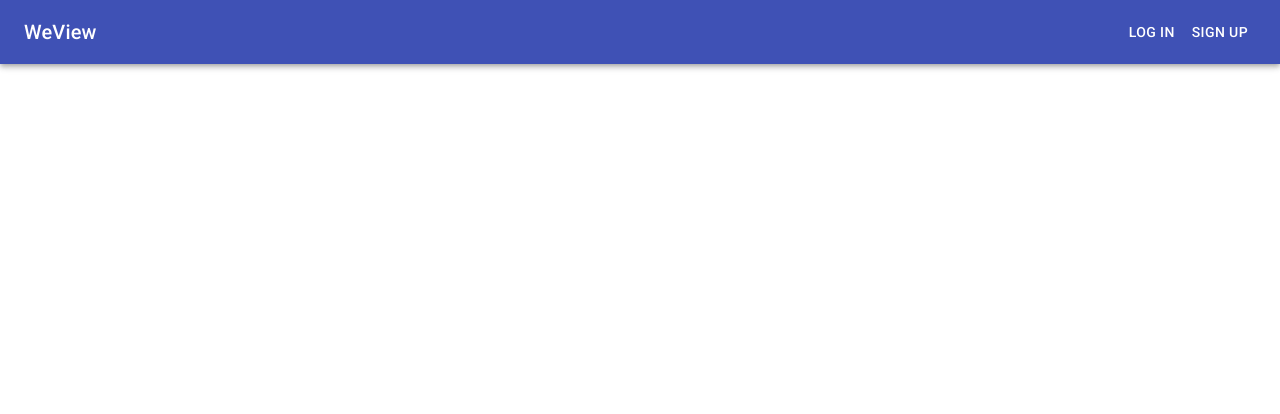
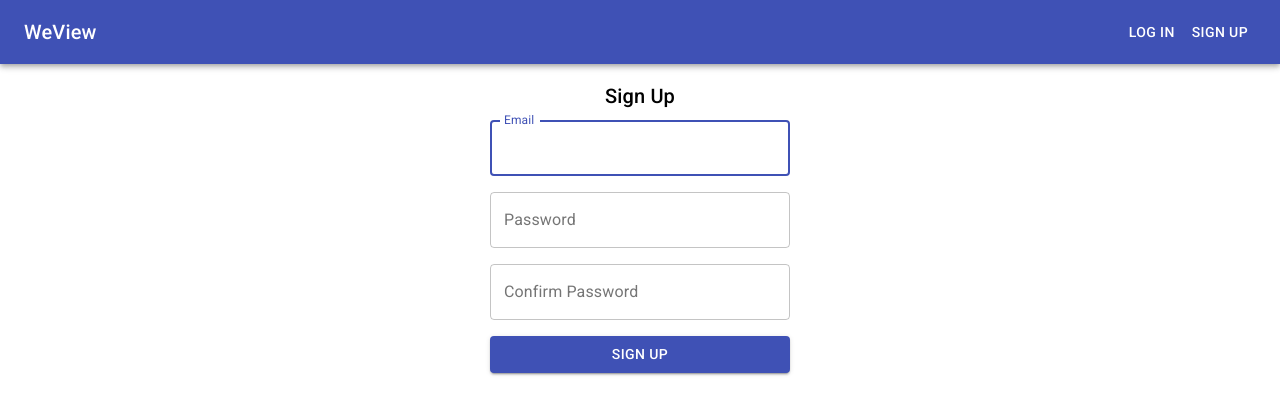
Before and after one commit to lrnxie/weview, a React (Create React App) app: page /signup in a window 1280 px wide. Shown: the top 414 px of the page. Built offline with nearby package versions, Linux system fonts and the light colour scheme.

Commit message:
Create log in and sign up forms and routes

```diff
--- a/src/App.js
+++ b/src/App.js
@@ -5,6 +5,8 @@ import Navbar from "./components/layout/Navbar";
 import Home from "./components/layout/Home";
 import Results from "./components/search/Results";
 import Details from "./components/details/Details";
+import LogIn from "./components/auth/LogIn";
+import SignUp from "./components/auth/SignUp";
 
 function App() {
   return (
@@ -14,6 +16,8 @@ function App() {
         <Route exact path="/" component={Home} />
         <Route exact path="/search/:query" component={Results} />
         <Route exact path="/:type/:id" component={Details} />
+        <Route exact path="/login" component={LogIn} />
+        <Route exact path="/signup" component={SignUp} />
       </Switch>
     </BrowserRouter>
   );
--- /dev/null
+++ b/src/components/auth/LogIn.js
@@ -0,0 +1,71 @@
+import React, { useState } from "react";
+
+import { makeStyles } from "@material-ui/core/styles";
+import Typography from "@material-ui/core/Typography";
+import TextField from "@material-ui/core/TextField";
+import Button from "@material-ui/core/Button";
+
+const useStyles = makeStyles((theme) => ({
+  root: {
+    display: "flex",
+    alignItems: "center",
+    flexDirection: "column",
+    margin: theme.spacing(2),
+  },
+  form: {
+    display: "flex",
+    flexDirection: "column",
+    "& > *": {
+      width: 300,
+      margin: theme.spacing(1),
+    },
+  },
+}));
+
+const LogIn = () => {
+  const classes = useStyles();
+  const [info, setInfo] = useState({
+    email: "",
+    password: "",
+  });
+  const { email, password } = info;
+
+  const handleChange = (e) => {
+    setInfo({ ...info, [e.target.name]: e.target.value });
+  };
+
+  const handleSubmit = (e) => {
+    e.preventDefault();
+    console.log(info);
+  };
+
+  return (
+    <div className={classes.root}>
+      <Typography variant="h6">Log In</Typography>
+      <form onSubmit={handleSubmit} className={classes.form}>
+        <TextField
+          autoFocus
+          variant="outlined"
+          label="Email"
+          type="email"
+          name="email"
+          value={email}
+          onChange={handleChange}
+        />
+        <TextField
+          variant="outlined"
+          label="Password"
+          type="password"
+          name="password"
+          value={password}
+          onChange={handleChange}
+        />
+        <Button type="submit" variant="contained" color="primary">
+          Log In
+        </Button>
+      </form>
+    </div>
+  );
+};
+
+export default LogIn;
--- /dev/null
+++ b/src/components/auth/SignUp.js
@@ -0,0 +1,80 @@
+import React, { useState } from "react";
+
+import { makeStyles } from "@material-ui/core/styles";
+import Typography from "@material-ui/core/Typography";
+import TextField from "@material-ui/core/TextField";
+import Button from "@material-ui/core/Button";
+
+const useStyles = makeStyles((theme) => ({
+  root: {
+    display: "flex",
+    alignItems: "center",
+    flexDirection: "column",
+    margin: theme.spacing(2),
+  },
+  form: {
+    display: "flex",
+    flexDirection: "column",
+    "& > *": {
+      width: 300,
+      margin: theme.spacing(1),
+    },
+  },
+}));
+
+const SignUp = () => {
+  const classes = useStyles();
+  const [info, setInfo] = useState({
+    email: "",
+    password: "",
+    password2: "",
+  });
+  const { email, password, password2 } = info;
+
+  const handleChange = (e) => {
+    setInfo({ ...info, [e.target.name]: e.target.value });
+  };
+
+  const handleSubmit = (e) => {
+    e.preventDefault();
+    console.log(info);
+  };
+
+  return (
+    <div className={classes.root}>
+      <Typography variant="h6">Sign Up</Typography>
+      <form onSubmit={handleSubmit} className={classes.form}>
+        <TextField
+          autoFocus
+          variant="outlined"
+          label="Email"
+          type="email"
+          name="email"
+          value={email}
+          onChange={handleChange}
+        />
+        <TextField
+          variant="outlined"
+          label="Password"
+          type="password"
+          name="password"
+          value={password}
+          onChange={handleChange}
+        />
+        <TextField
+          variant="outlined"
+          label="Confirm Password"
+          type="password"
+          name="password2"
+          value={password2}
+          onChange={handleChange}
+        />
+        <Button type="submit" variant="contained" color="primary">
+          Sign Up
+        </Button>
+      </form>
+    </div>
+  );
+};
+
+export default SignUp;
--- a/src/components/layout/Navbar.js
+++ b/src/components/layout/Navbar.js
@@ -25,8 +25,12 @@ const Navbar = () => {
             WeView
           </Link>
         </Typography>
-        <Button color="inherit">Log In</Button>
-        <Button color="inherit">Sign Up</Button>
+        <Button color="inherit" component={RouterLink} to="/login">
+          Log In
+        </Button>
+        <Button color="inherit" component={RouterLink} to="/signup">
+          Sign Up
+        </Button>
       </Toolbar>
     </AppBar>
   );
```
